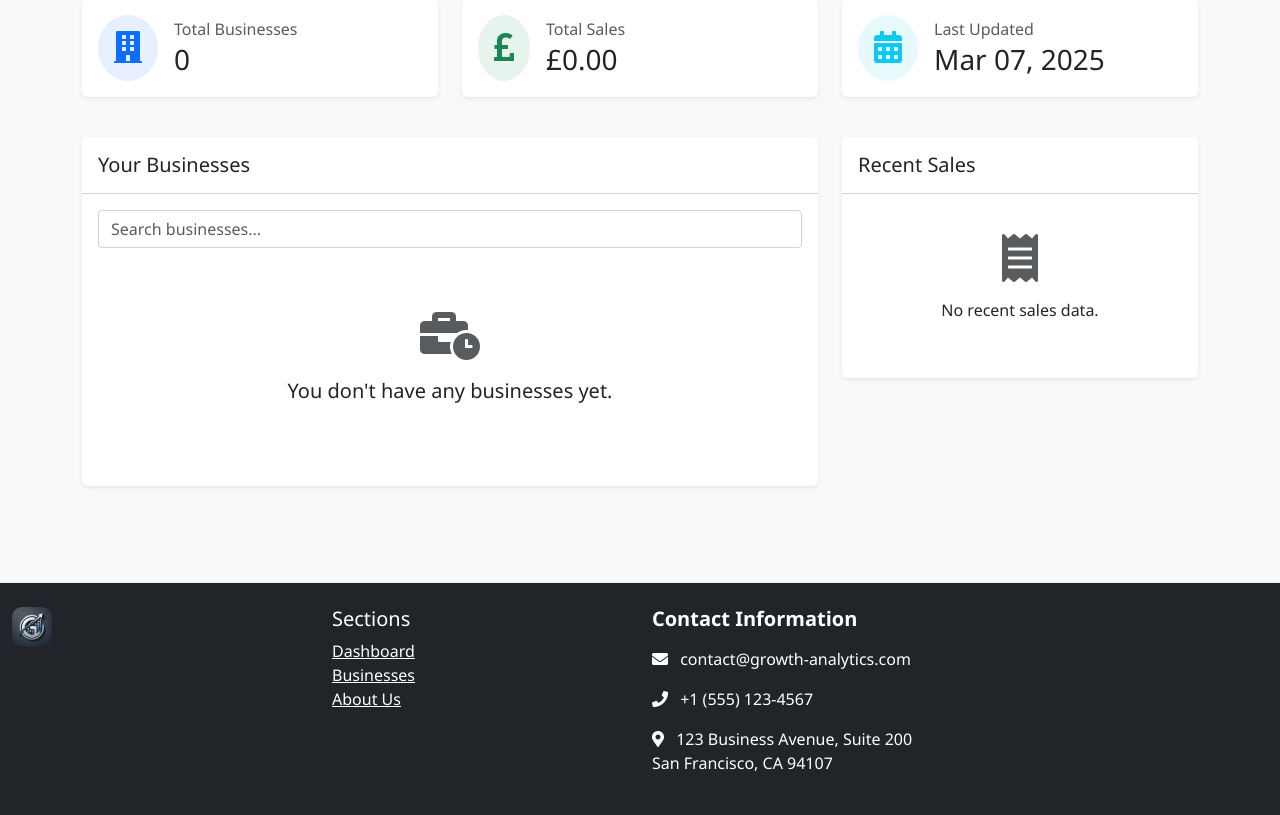
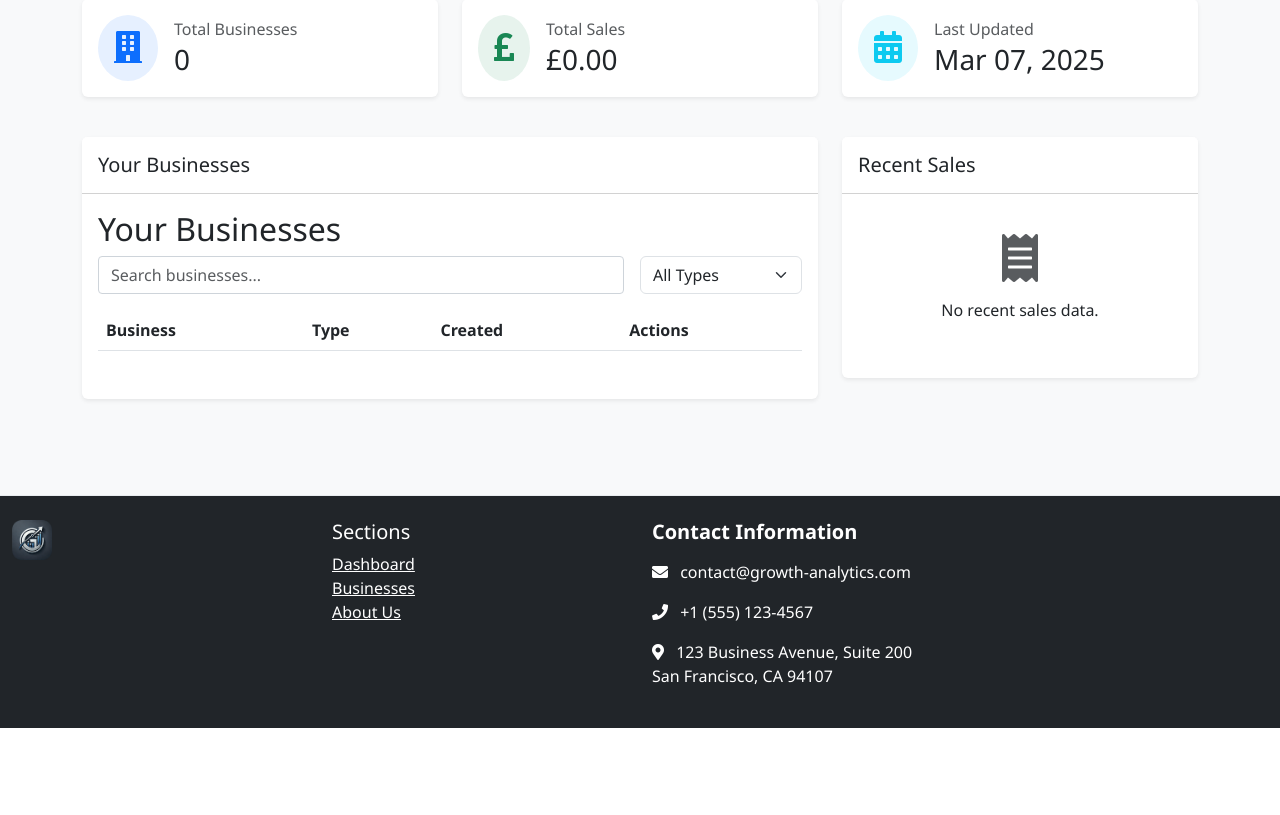
Before and after one commit to Munaikh/Django-project, a Django app: page /dashboard/ in a window 1280 px wide. Shown: the part 200-1015 px from the top of the page. After the commit the page ends 928 px from the top, so only its background shows below. Run offline with Django 3.2, Linux system fonts and the light colour scheme; the visitor is signed in with stand-in values (Sample User, id 1); data that the repository does not hold is empty.

Commit message:
Topic search feature

```diff
--- a/project_design/growth_app/templates/growth_app/dashboard.html
+++ b/project_design/growth_app/templates/growth_app/dashboard.html
@@ -65,13 +65,32 @@
                     <h5 class="mb-0">Your Businesses</h5>
                 </div>
                 <div class="card-body">
-                    <div class="mb-3">
-                        <input type="text" id="businessSearch" class="form-control" placeholder="Search businesses..." style="margin-bottom: 15px;">
-                    </div>
-                    {% if businesses %}
-                        <div class="table-responsive">
-                            <table class="table table-hover align-middle">
-                                <thead class="table-light">
+                    <div class="row mb-3">
+                        <div class="col">
+                            <h2>Your Businesses</h2>
+
+                            <div class="d-flex gap-3 mb-3">
+                                <!-- Search input -->
+                                <div class="flex-grow-1">
+                                    <input type="text" id="businessSearch" class="form-control" placeholder="Search businesses...">
+                                </div>
+
+                                <!-- Topic filter dropdown -->
+                                <div>
+                                    <select id="topicFilter" class="form-select">
+                                        <option value="">All Types</option>
+                                        <option value="Retail">Retail</option>
+                                        <option value="Restaurant">Restaurant</option>
+                                        <option value="Service">Service</option>
+                                        <option value="Technology">Technology</option>
+                                        <option value="Manufacturing">Manufacturing</option>
+                                        <!-- Add more business types as needed -->
+                                    </select>
+                                </div>
+                            </div>
+
+                            <table class="table">
+                                <thead>
                                     <tr>
                                         <th>Business</th>
                                         <th>Type</th>
@@ -116,12 +135,7 @@
                                 </tbody>
                             </table>
                         </div>
-                    {% else %}
-                        <div class="text-center py-5">
-                            <i class="fas fa-business-time fa-3x text-muted mb-3"></i>
-                            <p class="lead">You don't have any businesses yet.</p>
-                        </div>
-                    {% endif %}
+                    </div>
                 </div>
             </div>
         </div>
@@ -162,21 +176,32 @@
 <script>
 document.addEventListener('DOMContentLoaded', function() {
     const searchInput = document.getElementById('businessSearch');
+    const topicFilter = document.getElementById('topicFilter');
     const tableRows = document.querySelectorAll('#businessTableBody tr');
 
-    searchInput.addEventListener('keyup', function() {
-        const searchTerm = this.value.toLowerCase();
+    // Function to filter table rows
+    function filterTable() {
+        const searchTerm = searchInput.value.toLowerCase();
+        const selectedTopic = topicFilter.value.toLowerCase();
 
-        // Simple client-side filtering (no AJAX)
         tableRows.forEach(row => {
             const businessName = row.querySelector('td:first-child').textContent.toLowerCase();
-            if (businessName.includes(searchTerm)) {
+            const businessType = row.querySelector('td:nth-child(2)').textContent.toLowerCase();
+
+            const matchesSearch = businessName.includes(searchTerm);
+            const matchesTopic = selectedTopic === '' || businessType === selectedTopic;
+
+            if (matchesSearch && matchesTopic) {
                 row.style.display = '';
             } else {
                 row.style.display = 'none';
             }
         });
-    });
+    }
+
+    // Add event listeners
+    searchInput.addEventListener('keyup', filterTable);
+    topicFilter.addEventListener('change', filterTable);
 });
 </script>
 {% endblock %}
```
